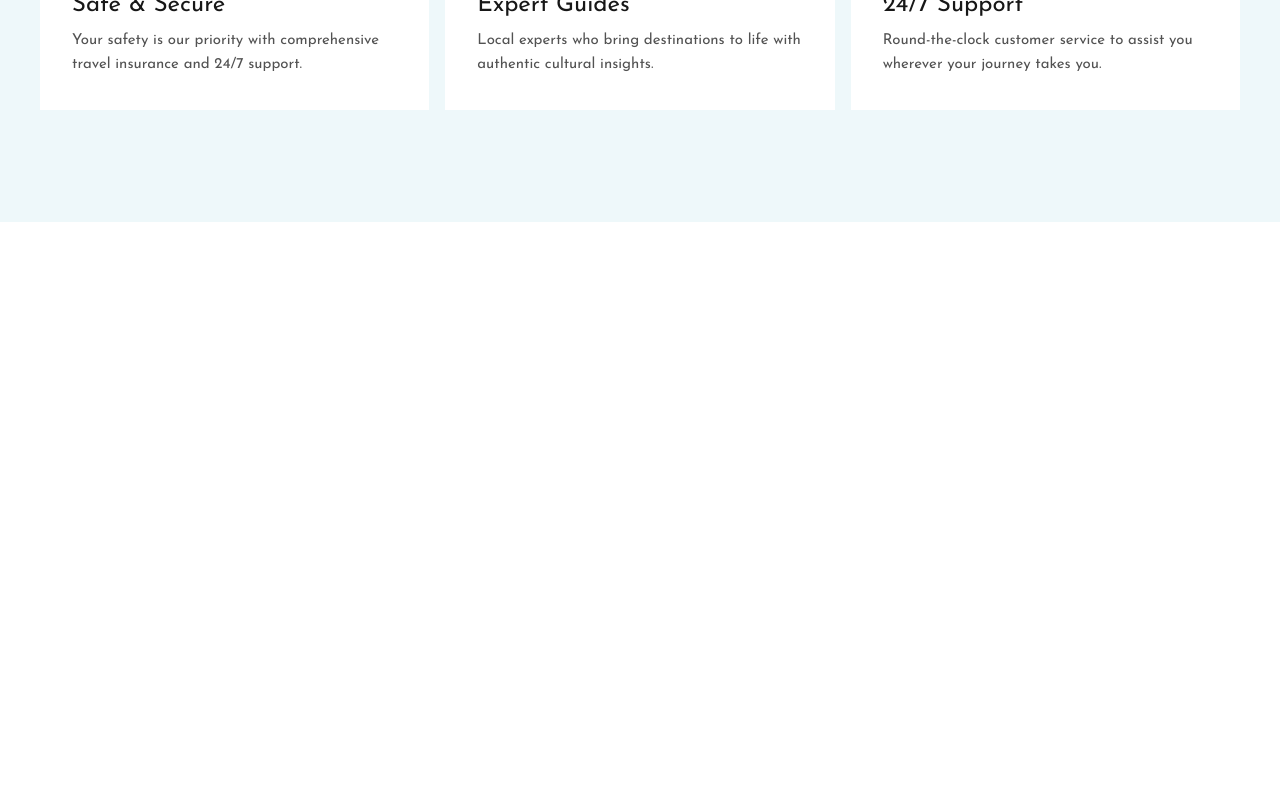
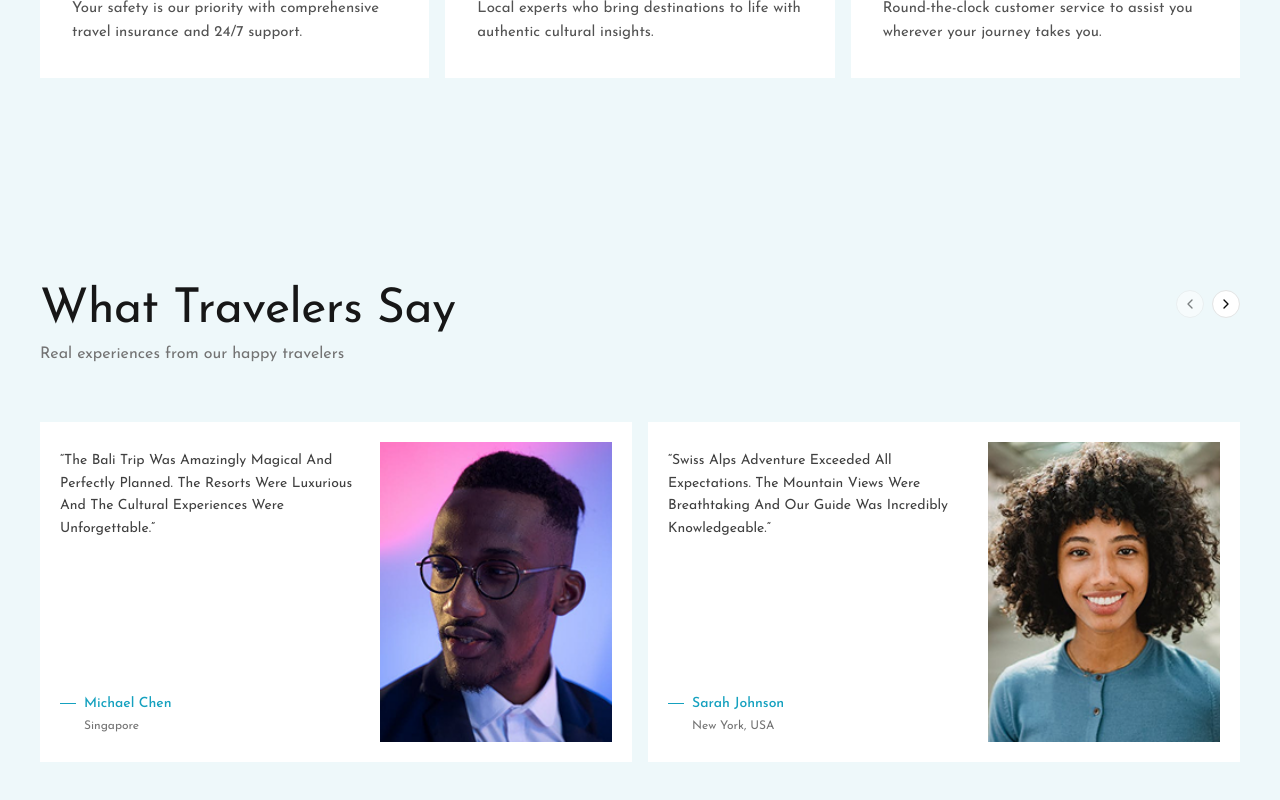
Before and after one commit to asifdev62/Wanderlust, a Next.js app: page / in a window 1280 px wide. Shown: the part 1037-1837 px from the top of the page. Before the commit the page ends 1259 px from the top, so only its background shows below. Built offline with nearby package versions, Linux system fonts and the light colour scheme.

Commit message:
testimoinal add

```diff
--- a/package.json
+++ b/package.json
@@ -12,6 +12,7 @@
     "@base-ui/react": "^1.9.0",
     "class-variance-authority": "^0.7.1",
     "cn": "^0.5.0",
+    "embla-carousel-react": "^8.6.0",
     "lucide-react": "^1.61.0",
     "next": "16.4.3",
     "react": "19.3.0",
--- a/src/app/page.tsx
+++ b/src/app/page.tsx
@@ -1,5 +1,6 @@
 import { Banner } from "@/components/banner";
 import { Navbar } from "@/components/navbar";
+import { Testimonials } from "@/components/testimonials";
 import { WhyChoose } from "@/components/why-choose";
 
 export default function Home() {
@@ -8,6 +9,7 @@ export default function Home() {
       <Navbar />
       <Banner />
       <WhyChoose />
+      <Testimonials />
     </main>
   );
 }
--- /dev/null
+++ b/src/components/testimonials.tsx
@@ -0,0 +1,109 @@
+import Image from "next/image";
+
+import {
+  Carousel,
+  CarouselContent,
+  CarouselItem,
+  CarouselNext,
+  CarouselPrevious,
+} from "@/components/ui/carousel";
+
+const testimonials = [
+  {
+    quote:
+      "The Bali Trip Was Amazingly Magical And Perfectly Planned. The Resorts Were Luxurious And The Cultural Experiences Were Unforgettable.",
+    name: "Michael Chen",
+    location: "Singapore",
+    image: "/images/person2.png",
+  },
+  {
+    quote:
+      "Swiss Alps Adventure Exceeded All Expectations. The Mountain Views Were Breathtaking And Our Guide Was Incredibly Knowledgeable.",
+    name: "Sarah Johnson",
+    location: "New York, USA",
+    image: "/images/person1.png",
+  },
+  {
+    quote:
+      "The Santorini Getaway Was Everything We Hoped For. Sunset Views, Beautiful Villas, And Seamless Planning From Start To Finish.",
+    name: "Daniel Park",
+    location: "Seoul, South Korea",
+    image: "/images/person2.png",
+  },
+  {
+    quote:
+      "Our Moroccan Adventure Was Rich In Culture And Color. Every Detail Was Thoughtful And The Local Guides Were Outstanding.",
+    name: "Emma Williams",
+    location: "London, UK",
+    image: "/images/person1.png",
+  },
+];
+
+export function Testimonials() {
+  return (
+    <section id="testimonials" className="bg-[#eef8fa] px-6 py-16 lg:py-24">
+      <div className="mx-auto max-w-[1200px]">
+        <Carousel opts={{ align: "start" }} className="w-full">
+          <div className="flex items-start justify-between gap-6">
+            <div>
+              <h2 className="text-3xl font-normal tracking-[-0.01em] text-neutral-900 lg:text-5xl">
+                What Travelers Say
+              </h2>
+              <p className="mt-2 text-xs text-neutral-500 lg:text-base">
+                Real experiences from our happy travelers
+              </p>
+            </div>
+
+            <div className="flex shrink-0 items-center gap-2 pt-1">
+              <CarouselPrevious
+                aria-label="Previous testimonials"
+                style={{ position: "static" }}
+              />
+              <CarouselNext
+                aria-label="Next testimonials"
+                style={{ position: "static" }}
+              />
+            </div>
+          </div>
+
+          <CarouselContent className="mt-10 lg:mt-14">
+            {testimonials.map((testimonial) => (
+              <CarouselItem key={testimonial.name} className="md:basis-1/2">
+                <article className="flex min-h-[300px] bg-white p-4 lg:min-h-[340px] lg:p-5">
+                  <div className="flex flex-1 flex-col justify-between py-2 pr-4 lg:pr-6">
+                    <blockquote className="text-[11px] leading-[1.45] text-neutral-700 lg:text-sm lg:leading-relaxed">
+                      “{testimonial.quote}”
+                    </blockquote>
+
+                    <div className="mt-6">
+                      <p className="flex items-center gap-2 text-xs font-medium text-brand lg:text-sm">
+                        <span
+                          aria-hidden="true"
+                          className="h-px w-4 bg-brand"
+                        />
+                        {testimonial.name}
+                      </p>
+                      <p className="mt-1 pl-6 text-[10px] text-neutral-500 lg:text-xs">
+                        {testimonial.location}
+                      </p>
+                    </div>
+                  </div>
+
+                  <div className="relative w-[42%] shrink-0 overflow-hidden bg-neutral-100">
+                    <Image
+                      src={testimonial.image}
+                      alt={testimonial.name}
+                      fill
+                      sizes="(min-width: 768px) 20vw, 40vw"
+                      className="object-cover object-center"
+                    />
+                  </div>
+                </article>
+              </CarouselItem>
+            ))}
+          </CarouselContent>
+        </Carousel>
+      </div>
+    </section>
+  );
+}
--- /dev/null
+++ b/src/components/ui/carousel.tsx
@@ -0,0 +1,242 @@
+"use client"
+
+import * as React from "react"
+import { cn } from "cn"
+import useEmblaCarousel, {
+  type UseEmblaCarouselType,
+} from "embla-carousel-react"
+
+import { Button } from "@/components/ui/button"
+import { ChevronLeftIcon, ChevronRightIcon } from "lucide-react"
+
+type CarouselApi = UseEmblaCarouselType[1]
+type UseCarouselParameters = Parameters<typeof useEmblaCarousel>
+type CarouselOptions = UseCarouselParameters[0]
+type CarouselPlugin = UseCarouselParameters[1]
+
+type CarouselProps = {
+  opts?: CarouselOptions
+  plugins?: CarouselPlugin
+  orientation?: "horizontal" | "vertical"
+  setApi?: (api: CarouselApi) => void
+}
+
+type CarouselContextProps = {
+  carouselRef: ReturnType<typeof useEmblaCarousel>[0]
+  api: ReturnType<typeof useEmblaCarousel>[1]
+  scrollPrev: () => void
+  scrollNext: () => void
+  canScrollPrev: boolean
+  canScrollNext: boolean
+} & CarouselProps
+
+const CarouselContext = React.createContext<CarouselContextProps | null>(null)
+
+function useCarousel() {
+  const context = React.useContext(CarouselContext)
+
+  if (!context) {
+    throw new Error("useCarousel must be used within a <Carousel />")
+  }
+
+  return context
+}
+
+function Carousel({
+  orientation = "horizontal",
+  opts,
+  setApi,
+  plugins,
+  className,
+  children,
+  ...props
+}: React.ComponentProps<"div"> & CarouselProps) {
+  const [carouselRef, api] = useEmblaCarousel(
+    {
+      ...opts,
+      axis: orientation === "horizontal" ? "x" : "y",
+    },
+    plugins
+  )
+  const [canScrollPrev, setCanScrollPrev] = React.useState(false)
+  const [canScrollNext, setCanScrollNext] = React.useState(false)
+
+  const onSelect = React.useCallback((api: CarouselApi) => {
+    if (!api) return
+    setCanScrollPrev(api.canScrollPrev())
+    setCanScrollNext(api.canScrollNext())
+  }, [])
+
+  const scrollPrev = React.useCallback(() => {
+    api?.scrollPrev()
+  }, [api])
+
+  const scrollNext = React.useCallback(() => {
+    api?.scrollNext()
+  }, [api])
+
+  const handleKeyDown = React.useCallback(
+    (event: React.KeyboardEvent<HTMLDivElement>) => {
+      if (event.key === "ArrowLeft") {
+        event.preventDefault()
+        scrollPrev()
+      } else if (event.key === "ArrowRight") {
+        event.preventDefault()
+        scrollNext()
+      }
+    },
+    [scrollPrev, scrollNext]
+  )
+
+  React.useEffect(() => {
+    if (!api || !setApi) return
+    setApi(api)
+  }, [api, setApi])
+
+  React.useEffect(() => {
+    if (!api) return
+    onSelect(api)
+    api.on("reInit", onSelect)
+    api.on("select", onSelect)
+
+    return () => {
+      api?.off("select", onSelect)
+    }
+  }, [api, onSelect])
+
+  return (
+    <CarouselContext.Provider
+      value={{
+        carouselRef,
+        api: api,
+        opts,
+        orientation:
+          orientation || (opts?.axis === "y" ? "vertical" : "horizontal"),
+        scrollPrev,
+        scrollNext,
+        canScrollPrev,
+        canScrollNext,
+      }}
+    >
+      <div
+        onKeyDownCapture={handleKeyDown}
+        className={cn("relative", className)}
+        role="region"
+        aria-roledescription="carousel"
+        data-slot="carousel"
+        {...props}
+      >
+        {children}
+      </div>
+    </CarouselContext.Provider>
+  )
+}
+
+function CarouselContent({ className, ...props }: React.ComponentProps<"div">) {
+  const { carouselRef, orientation } = useCarousel()
+
+  return (
+    <div
+      ref={carouselRef}
+      className="overflow-hidden"
+      data-slot="carousel-content"
+    >
+      <div
+        className={cn(
+          "flex",
+          orientation === "horizontal" ? "-ml-4" : "-mt-4 flex-col",
+          className
+        )}
+        {...props}
+      />
+    </div>
+  )
+}
+
+function CarouselItem({ className, ...props }: React.ComponentProps<"div">) {
+  const { orientation } = useCarousel()
+
+  return (
+    <div
+      role="group"
+      aria-roledescription="slide"
+      data-slot="carousel-item"
+      className={cn(
+        "min-w-0 shrink-0 grow-0 basis-full",
+        orientation === "horizontal" ? "pl-4" : "pt-4",
+        className
+      )}
+      {...props}
+    />
+  )
+}
+
+function CarouselPrevious({
+  className,
+  variant = "outline",
+  size = "icon-sm",
+  ...props
+}: React.ComponentProps<typeof Button>) {
+  const { orientation, scrollPrev, canScrollPrev } = useCarousel()
+
+  return (
+    <Button
+      data-slot="carousel-previous"
+      variant={variant}
+      size={size}
+      className={cn(
+        "absolute touch-manipulation rounded-full",
+        orientation === "horizontal"
+          ? "inset-y-0 -left-12 my-auto"
+          : "-top-12 left-1/2 -translate-x-1/2 rotate-90",
+        className
+      )}
+      disabled={!canScrollPrev}
+      onClick={scrollPrev}
+      {...props}
+    >
+      <ChevronLeftIcon />
+      <span className="sr-only">Previous slide</span>
+    </Button>
+  )
+}
+
+function CarouselNext({
+  className,
+  variant = "outline",
+  size = "icon-sm",
+  ...props
+}: React.ComponentProps<typeof Button>) {
+  const { orientation, scrollNext, canScrollNext } = useCarousel()
+
+  return (
+    <Button
+      data-slot="carousel-next"
+      variant={variant}
+      size={size}
+      className={cn(
+        "absolute touch-manipulation rounded-full",
+        orientation === "horizontal"
+          ? "inset-y-0 -right-12 my-auto"
+          : "-bottom-12 left-1/2 -translate-x-1/2 rotate-90",
+        className
+      )}
+      disabled={!canScrollNext}
+      onClick={scrollNext}
+      {...props}
+    >
+      <ChevronRightIcon />
+      <span className="sr-only">Next slide</span>
+    </Button>
+  )
+}
+
+export {
+  type CarouselApi,
+  Carousel,
+  CarouselContent,
+  CarouselItem,
+  CarouselPrevious,
+  CarouselNext,
+  useCarousel,
+}
--- a/src/components/why-choose.tsx
+++ b/src/components/why-choose.tsx
@@ -23,34 +23,31 @@ const features = [
 
 export function WhyChoose() {
   return (
-    <section className="bg-[#eef8fa] px-6 py-20 lg:py-28">
+    <section className="bg-[#eef8fa] px-6 pt-16 pb-24 lg:py-28">
       <div className="mx-auto max-w-[1200px]">
         <div className="text-center">
-          <h2 className="text-4xl font-normal tracking-[-0.01em] text-neutral-900 sm:text-5xl">
+          <h2 className="text-3xl font-normal tracking-[-0.01em] text-neutral-900 lg:text-5xl">
             Why Choose Wanderlust
           </h2>
-          <p className="mt-2 text-sm text-neutral-500 sm:text-base">
+          <p className="mt-2 text-xs text-neutral-500 lg:text-base">
             Your trusted partner for exceptional travel experiences
           </p>
         </div>
 
-        <div className="mt-14 grid gap-3 md:grid-cols-3 lg:mt-20 lg:gap-4">
+        <div className="mt-14 grid gap-2 md:grid-cols-3 lg:mt-20 lg:gap-4">
           {features.map((feature) => (
-            <article
-              key={feature.title}
-              className="bg-white p-6 lg:p-8"
-            >
+            <article key={feature.title} className="bg-white p-5 lg:p-8">
               <Image
                 src={feature.icon}
                 alt=""
                 width={48}
                 height={48}
-                className="size-7 lg:size-10"
+                className="size-6 lg:size-10"
               />
-              <h3 className="mt-3 text-xl font-normal text-neutral-900 lg:text-2xl">
+              <h3 className="mt-3 text-base font-normal text-neutral-900 lg:text-2xl">
                 {feature.title}
               </h3>
-              <p className="mt-2 text-sm leading-relaxed text-neutral-600 lg:text-[15px]">
+              <p className="mt-2 text-xs leading-relaxed text-neutral-600 lg:text-[15px]">
                 {feature.description}
               </p>
             </article>
```
Also changed, not shown: src/components/navbar.tsx (+6 -6 lines), 1 other file (tests, documents, lock files or other folders).
